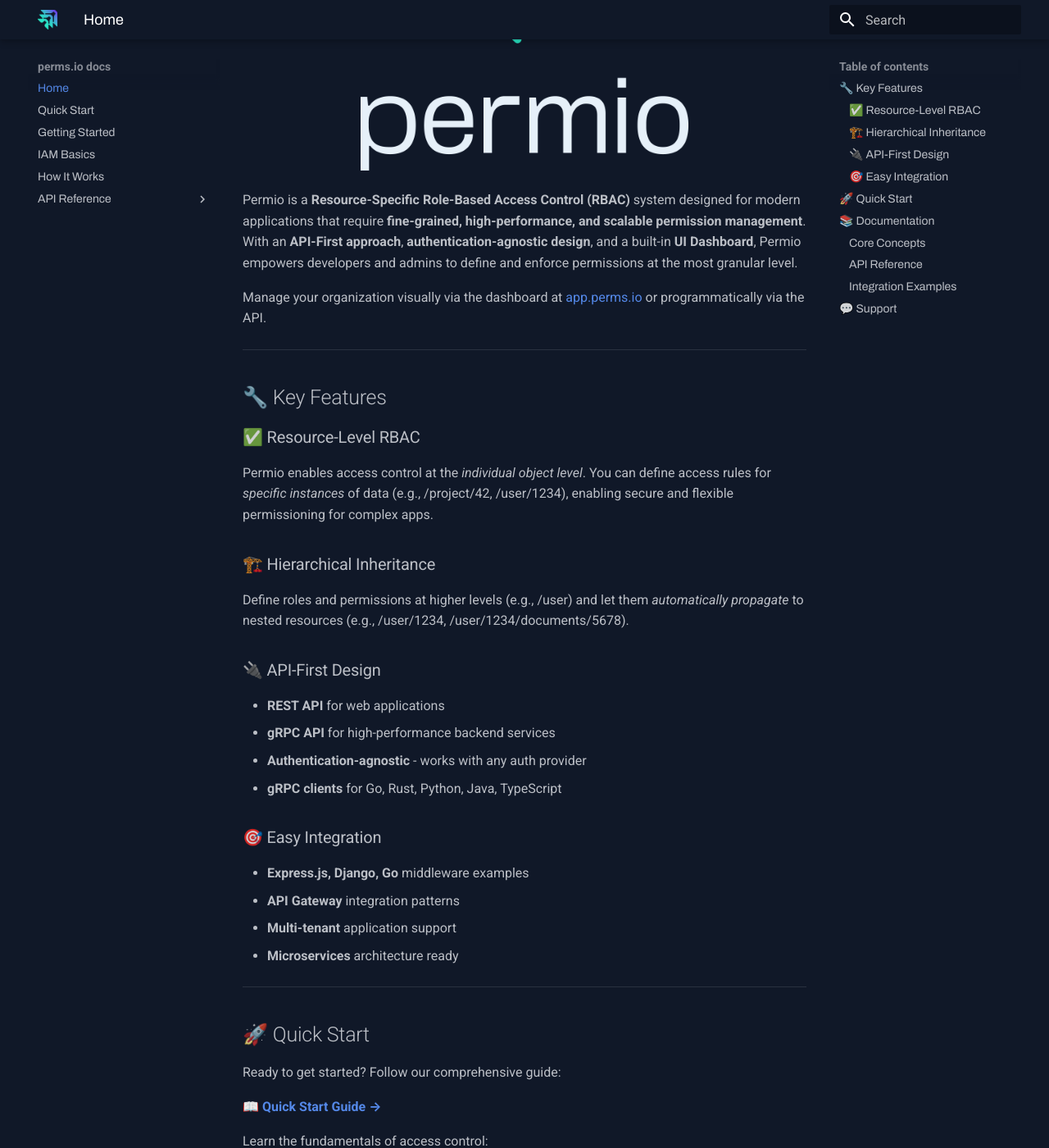
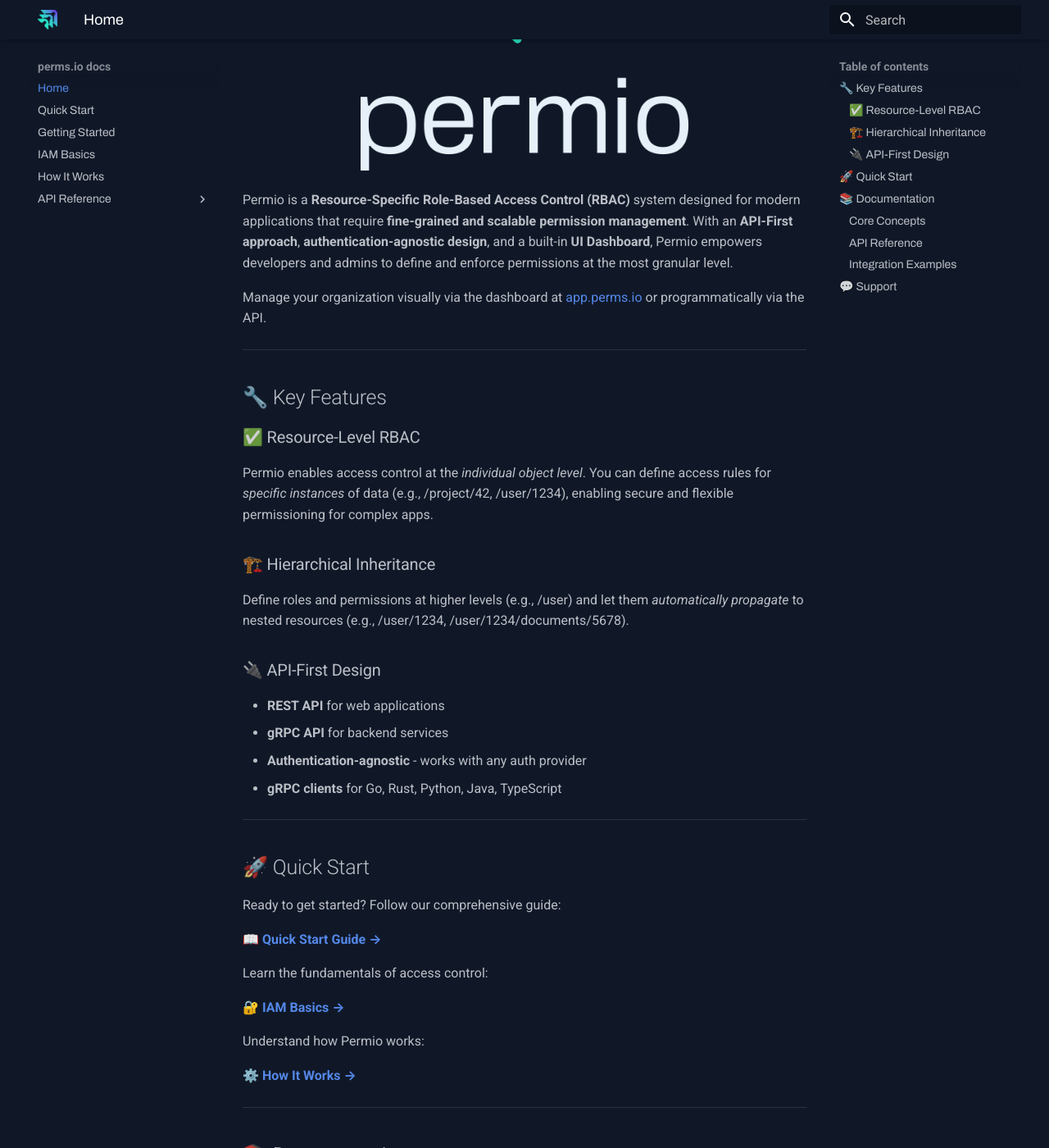
Before and after one commit to PrivateJAR/docs, an MkDocs documentation site: the page built from docs/index.md, in a window 1280 px wide and 1400 px high, scrolled down 382 px. Shown: the whole window at 82% size. Built offline with MkDocs 1.6.1 and Material for MkDocs 9.7.7, drawn with Linux system fonts in a browser that asks for light colours.

Commit message:
Corrections

```diff
--- a/docs/index.md
+++ b/docs/index.md
@@ -2,7 +2,7 @@
     <img src="./assets/transparentLogoSquare.png" alt="My Image" width="400" height="400">
 </div>
 
-Permio is a **Resource-Specific Role-Based Access Control (RBAC)** system designed for modern applications that require **fine-grained, high-performance, and scalable permission management**. With an **API-First approach**, **authentication-agnostic design**, and a built-in **UI Dashboard**, Permio empowers developers and admins to define and enforce permissions at the most granular level.
+Permio is a **Resource-Specific Role-Based Access Control (RBAC)** system designed for modern applications that require **fine-grained and scalable permission management**. With an **API-First approach**, **authentication-agnostic design**, and a built-in **UI Dashboard**, Permio empowers developers and admins to define and enforce permissions at the most granular level.
 
 Manage your organization visually via the dashboard at [app.perms.io](https://app.perms.io) or programmatically via the API.
 
@@ -18,15 +18,9 @@
 
 ### 🔌 API-First Design
 - **REST API** for web applications
-- **gRPC API** for high-performance backend services
+- **gRPC API** for backend services
 - **Authentication-agnostic** - works with any auth provider
 - **gRPC clients** for Go, Rust, Python, Java, TypeScript
-
-### 🎯 Easy Integration
-- **Express.js, Django, Go** middleware examples
-- **API Gateway** integration patterns
-- **Multi-tenant** application support
-- **Microservices** architecture ready
 
 ---
 
```
Also changed, not shown: docs/how-it-works.md (+14 -32 lines), docs/iam-basics.md (+4 -8 lines).
